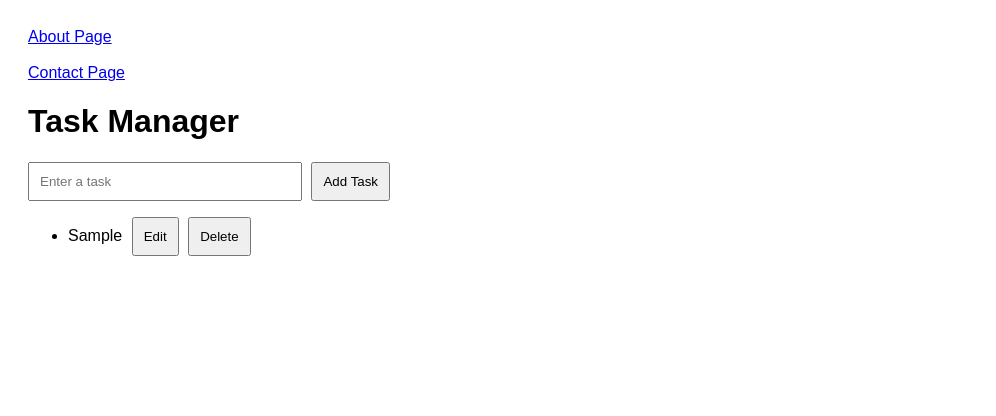
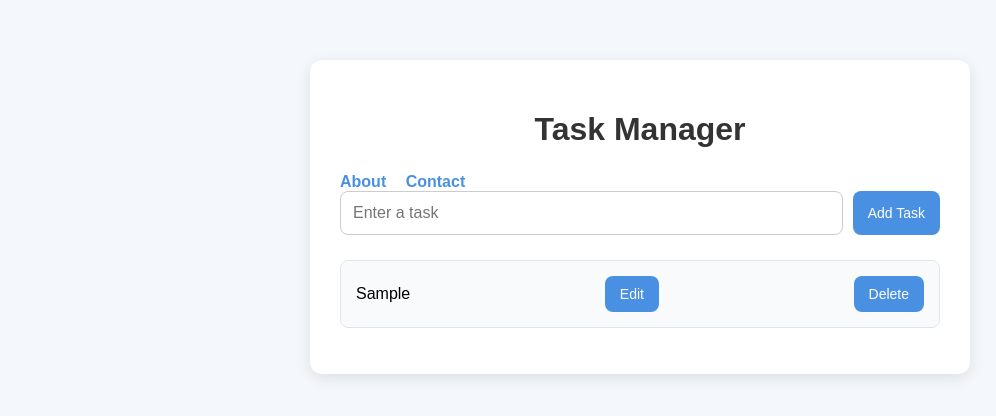
Before and after one commit to VictorChavez0501/task-manager-webapp, a website: page public/index.html in a window 1280 px wide. Both pictures are taken after typing "Sample" into the empty fields and a click on the button "Add Task". Shown: the whole page, without its empty margins (0-996 px from the left). Drawn offline with Linux system fonts and the light colour scheme.

Commit message:
Final version of Web Apps module

```diff
--- a/public/index.html
+++ b/public/index.html
@@ -8,19 +8,21 @@
 </head>
 <body>
 
-<a href="about.html">About Page</a>
+    <div class="container">
 
-<br><br>
-<a href="contact.html">Contact Page</a>
+        <h1>Task Manager</h1>
 
-    <h1>Task Manager</h1>
+        <a href="about.html">About</a>
+        <a href="contact.html">Contact</a>
 
+        <div class="input-section">
+            <input type="text" id="taskInput" placeholder="Enter a task">
+            <button onclick="addTask()">Add Task</button>
+        </div>
 
-    <input type="text" id="taskInput" placeholder="Enter a task">
+        <ul id="taskList"></ul>
 
-    <button onclick="addTask()">Add Task</button>
-
-    <ul id="taskList"></ul>
+    </div>
 
     <script src="script.js"></script>
 
--- a/public/style.css
+++ b/public/style.css
@@ -1,18 +1,96 @@
 body {
-    font-family: Arial;
-    padding: 20px;
+    font-family: Arial, sans-serif;
+    background-color: #f4f7fb;
+    margin: 0;
+    padding: 0;
 }
 
-input {
-    padding: 10px;
-    width: 250px;
+/* Main container */
+.container {
+    max-width: 600px;
+    margin: 60px auto;
+    background: white;
+    padding: 30px;
+    border-radius: 12px;
+    box-shadow: 0px 4px 15px rgba(0, 0, 0, 0.1);
 }
 
-button {
-    padding: 10px;
-    margin-left: 5px;
+/* Title */
+h1 {
+    text-align: center;
+    color: #333;
+    margin-bottom: 25px;
 }
 
+/* Navigation links */
+a {
+    text-decoration: none;
+    color: #4a90e2;
+    font-weight: bold;
+    margin-right: 15px;
+}
+
+a:hover {
+    color: #357abd;
+}
+
+/* Input area */
+.input-section {
+    display: flex;
+    gap: 10px;
+    margin-bottom: 25px;
+}
+
+/* Task input */
+input {
+    flex: 1;
+    padding: 12px;
+    border: 1px solid #ccc;
+    border-radius: 8px;
+    font-size: 16px;
+}
+
+/* Buttons */
+button {
+    padding: 10px 15px;
+    border: none;
+    border-radius: 8px;
+    background-color: #4a90e2;
+    color: white;
+    font-size: 14px;
+    cursor: pointer;
+    transition: 0.3s;
+}
+
+button:hover {
+    background-color: #357abd;
+}
+
+/* Task list */
+ul {
+    list-style: none;
+    padding: 0;
+}
+
+/* Each task */
 li {
-    margin-top: 10px;
+    background-color: #f9fafc;
+    margin-bottom: 12px;
+    padding: 15px;
+    border-radius: 8px;
+    display: flex;
+    justify-content: space-between;
+    align-items: center;
+    border: 1px solid #e1e5eb;
 }
+
+/* Buttons inside tasks */
+li button {
+    margin-left: 8px;
+}
+
+/* Paragraphs */
+p {
+    color: #555;
+    line-height: 1.6;
+}
```
Also changed, not shown: public/about.html (+5 -1 lines), public/contact.html (+8 -4 lines).
